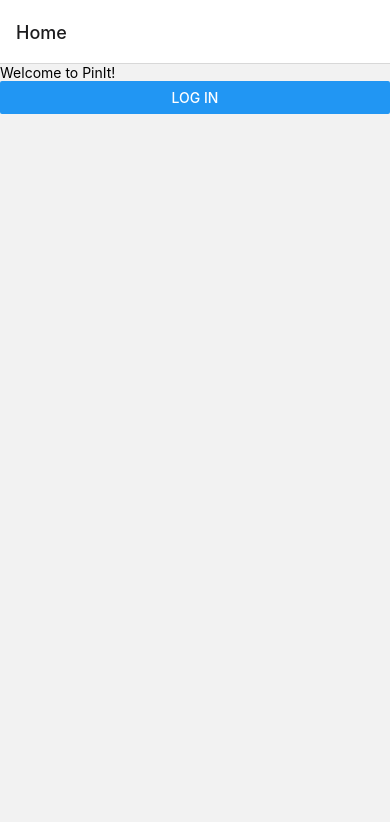
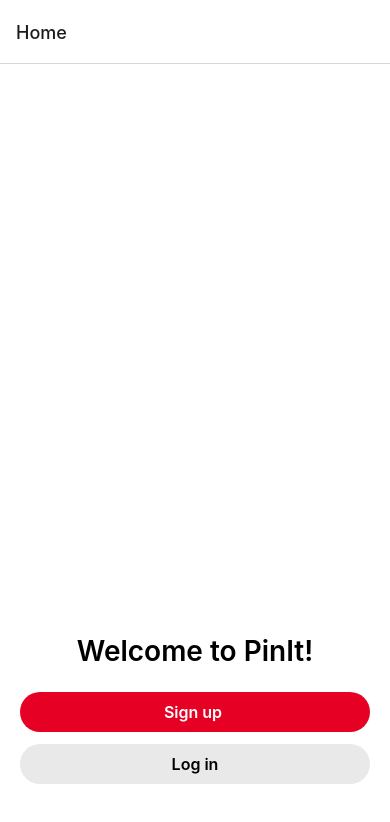
Before and after one commit to floels/pinit-mobile, a React Native app: screen / in a window 390 px wide. Shown: the top 822 px of the page. Built offline with nearby package versions, Linux system fonts and the light colour scheme.

Commit message:
Add basic styling to landing screen

```diff
--- /dev/null
+++ b/src/globalStyles.ts
@@ -0,0 +1,12 @@
+export const Colors = {
+  white: "#fff",
+
+  backgroundPrimary: "#e60023",
+  backgroundSecondary: "#e9e9e9",
+  fontSecondary: "#fff",
+};
+
+export const Fonts = {
+  fontSize400: 28,
+  fontWeightSemiBold: "600" as "600",
+};
--- /dev/null
+++ b/src/screens/LandingScreen.styles.ts
@@ -0,0 +1,52 @@
+import { StyleSheet } from "react-native";
+import { Colors, Fonts } from "../globalStyles";
+
+const buttonsHeight = 40;
+const buttonsBorderRadius = 60;
+const buttonTextsFontSize = 16;
+const buttonTextsFontWeight = Fonts.fontWeightSemiBold;
+
+const styles = StyleSheet.create({
+  container: {
+    alignItems: "center",
+    justifyContent: "flex-end",
+    backgroundColor: Colors.white,
+    paddingLeft: 20,
+    paddingRight: 20,
+    paddingBottom: 60,
+    flex: 1,
+  },
+  header: {
+    fontSize: Fonts.fontSize400,
+    fontWeight: Fonts.fontWeightSemiBold,
+    marginBottom: 24,
+  },
+  signUpButton: {
+    backgroundColor: Colors.backgroundPrimary,
+    width: "100%",
+    alignItems: "center",
+    justifyContent: "center",
+    height: buttonsHeight,
+    borderRadius: buttonsBorderRadius,
+    marginBottom: 12,
+  },
+  signUpButtonText: {
+    fontSize: buttonTextsFontSize,
+    color: Colors.fontSecondary,
+    fontWeight: buttonTextsFontWeight,
+  },
+  logInButton: {
+    backgroundColor: Colors.backgroundSecondary,
+    width: "100%",
+    alignItems: "center",
+    justifyContent: "center",
+    height: buttonsHeight,
+    borderRadius: buttonsBorderRadius,
+  },
+  logInButtonText: {
+    fontSize: buttonTextsFontSize,
+    fontWeight: buttonTextsFontWeight,
+  },
+});
+
+export default styles;
--- a/src/screens/LandingScreen.tsx
+++ b/src/screens/LandingScreen.tsx
@@ -1,5 +1,6 @@
-import { Text, View, Button } from "react-native";
+import { Text, View, TouchableOpacity } from "react-native";
 import { useTranslation } from "react-i18next";
+import styles from "./LandingScreen.styles";
 
 type LandingScreenProps = {
   handlePressLogIn: () => void;
@@ -9,9 +10,16 @@
   const { t } = useTranslation();
 
   return (
-    <View>
-      <Text>{t("LandingScreen.WELCOME")}</Text>
-      <Button onPress={handlePressLogIn} title="Log in" />
+    <View style={styles.container}>
+      <Text style={styles.header}>{t("LandingScreen.WELCOME")}</Text>
+      <TouchableOpacity style={styles.signUpButton}>
+        <Text style={styles.signUpButtonText}>
+          {t("LandingScreen.SIGN_UP")}{" "}
+        </Text>
+      </TouchableOpacity>
+      <TouchableOpacity onPress={handlePressLogIn} style={styles.logInButton}>
+        <Text style={styles.logInButtonText}>{t("LandingScreen.LOG_IN")}</Text>
+      </TouchableOpacity>
     </View>
   );
 };
--- a/translations/en.json
+++ b/translations/en.json
@@ -1,5 +1,7 @@
 {
   "LandingScreen": {
-    "WELCOME": "Welcome to PinIt!"
+    "WELCOME": "Welcome to PinIt!",
+    "LOG_IN": "Log in",
+    "SIGN_UP": "Sign up"
   }
 }
```
